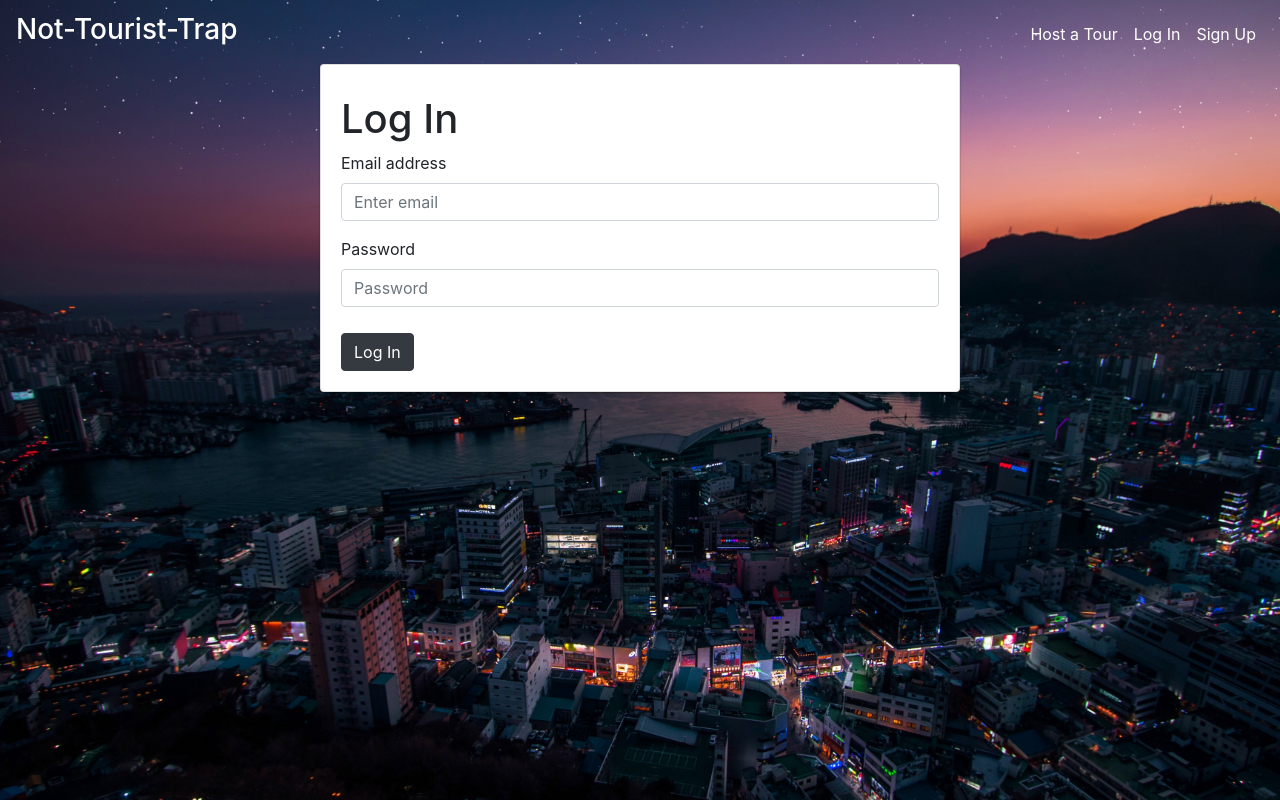
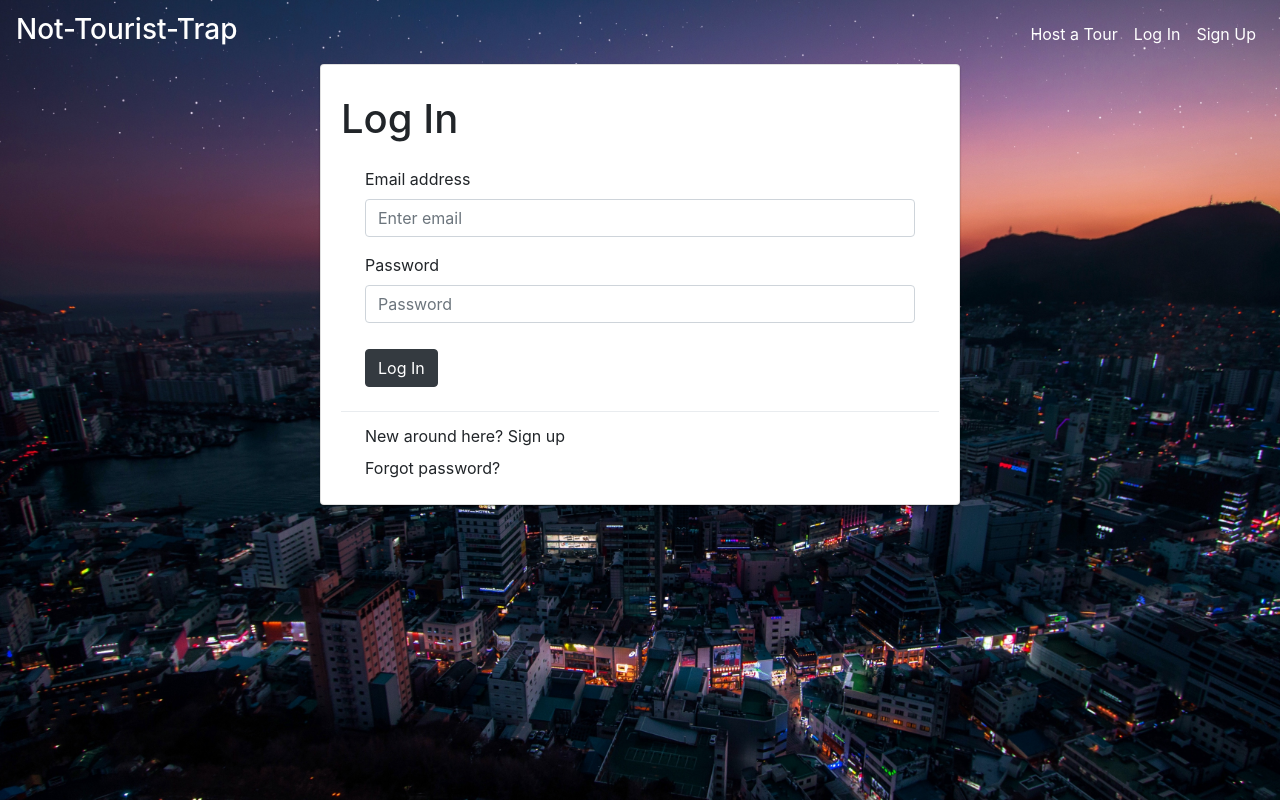
Before and after one commit to sha-zam/Not-Tourist-Trap, a PHP site: page /Not-Tourist-Trap/View/login.php in a window 1280 px wide. Run offline with PHP 8.4, Linux system fonts and the light colour scheme.

Commit message:
11th commit

```diff
--- a/View/login.php
+++ b/View/login.php
@@ -121,7 +121,7 @@ if (isset($_POST['submit']))
 
                 <h1 style="margin-top : 10px;">Log In</h1>
 
-                <form action="login.php" method="POST" name="login">
+                <form action="login.php" method="POST" name="login" class="px-4 py-3">
                     <div class="form-group">
                         <label for="inputEmail">Email address</label>
                         <input name="email" type="email" class="form-control" id="inputEmail" aria-describedby="emailHelp" placeholder="Enter email">
@@ -135,6 +135,10 @@ if (isset($_POST['submit']))
                     <button type="submit" name="submit" class="btn btn-dark" style="margin-top : 10px;">Log In</button>
                 </form>
 
+                <div class="dropdown-divider"></div>
+                <a class="dropdown-item" href="./signup.php">New around here? Sign up</a>
+                <a class="dropdown-item" href="#">Forgot password?</a>
+
             </div>
 
         </div>
```
Also changed, not shown: constants/loggedNavBar.php (+9 -0 lines), index.php (+1 -6 lines).
